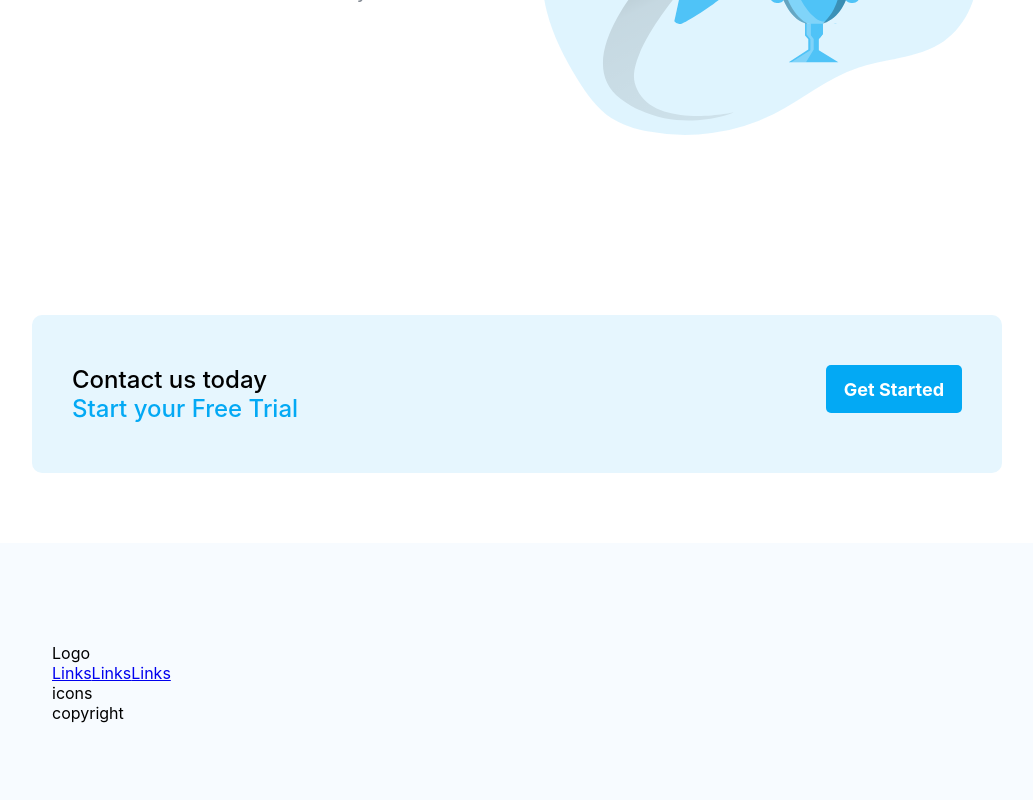
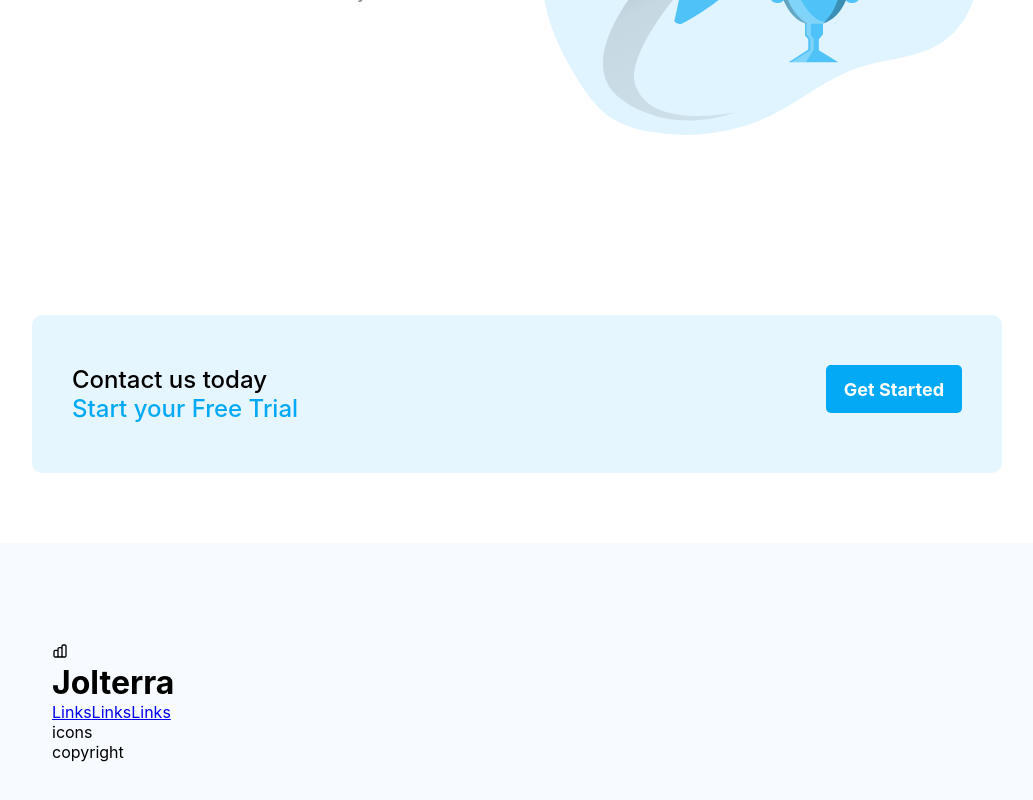
Before and after one commit to rem029/test-jolterra, a React (Create React App) app: page / in a window 1280 px wide. Shown: the part 2140-2940 px from the top of the page, without its empty margins (123-1156 px from the left). Built offline with nearby package versions, Linux system fonts and the light colour scheme.

Commit message:
updated title and description.

```diff
--- a/public/index.html
+++ b/public/index.html
@@ -5,10 +5,7 @@
     <link rel="icon" href="%PUBLIC_URL%/favicon.ico" />
     <meta name="viewport" content="width=device-width, initial-scale=1" />
     <meta name="theme-color" content="#000000" />
-    <meta
-      name="description"
-      content="Web site created using create-react-app"
-    />
+    <meta name="description" content="Full-service Marketing" />
     <link rel="apple-touch-icon" href="%PUBLIC_URL%/logo192.png" />
     <!--
       manifest.json provides metadata used when your web app is installed on a
@@ -24,7 +21,7 @@
       work correctly both with client-side routing and a non-root public URL.
       Learn how to configure a non-root public URL by running `npm run build`.
     -->
-    <title>React App</title>
+    <title>Jolterra</title>
   </head>
   <body>
     <noscript>You need to enable JavaScript to run this app.</noscript>
--- a/src/components/Footer.js
+++ b/src/components/Footer.js
@@ -1,16 +1,21 @@
+import { HiOutlineChartBar } from "react-icons/hi";
+
 import "../styles/footer.css";
 
 const Footer = () => {
   return (
     <div className="footer">
-      <div>Logo</div>
-      <div>
+      <div className="footer__logo">
+        <HiOutlineChartBar />
+        <h1>Jolterra</h1>
+      </div>
+      <div className="footer__links">
         <a href="http://rem029.github.io/test-jolterra">Links</a>
         <a href="http://rem029.github.io/test-jolterra">Links</a>
         <a href="http://rem029.github.io/test-jolterra">Links</a>
       </div>
-      <div>icons</div>
-      <div>copyright</div>
+      <div className="footer__icons">icons</div>
+      <div className="footer__copyright">copyright</div>
     </div>
   );
 };
```
